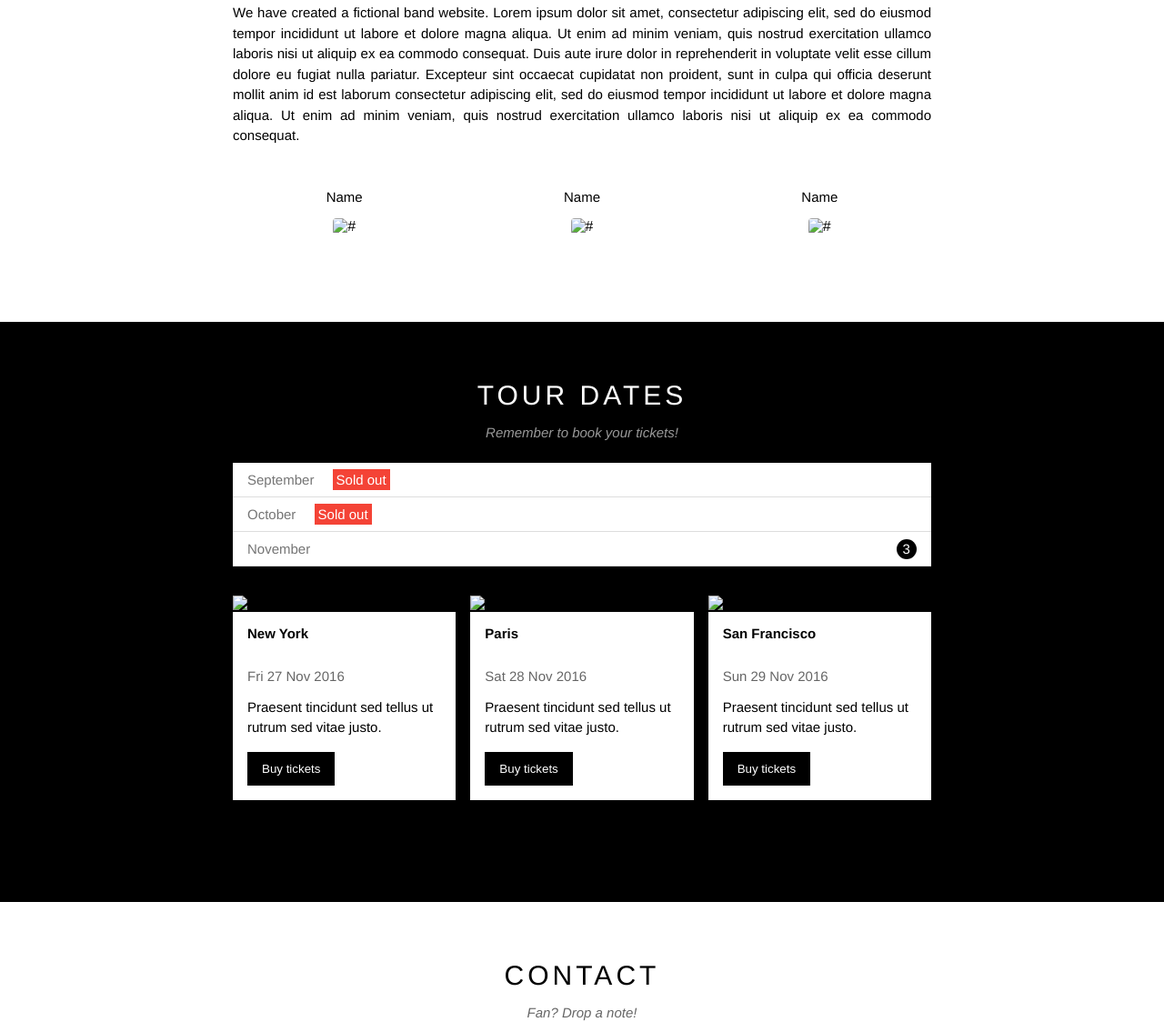
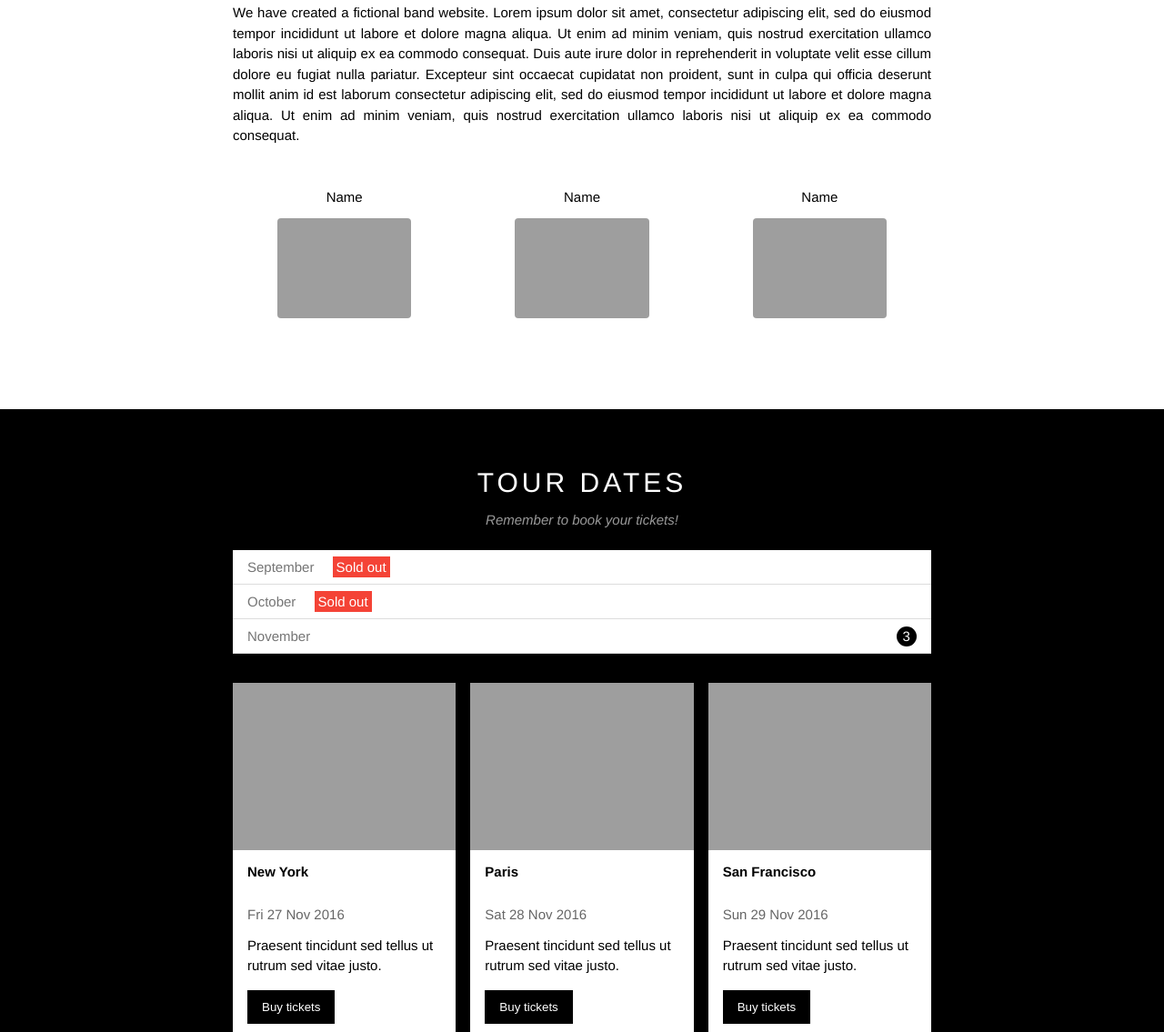
Before and after one commit to MyCareerPortfolios/w3-the-band, a plain HTML site: page index.html in a window 1280 px wide. Shown: the part 832-1967 px from the top of the page at 91% size. Drawn offline with Linux system fonts and the light colour scheme; the site is published under a folder, as on GitHub Pages, so addresses that start at the root find nothing.

Commit message:
Update index.html

```diff
--- a/index.html
+++ b/index.html
@@ -66,15 +66,15 @@
                     <div class="row member-list">
                         <div class="text-center column column-3 sm-column-1">
                             <p class="member-name">Name</p>
-                            <img src="/assets/img/about/bandmember-1.jpg" alt="#" class="member-img">
+                            <img src="./assets/img/about/bandmember-1.jpg" alt="#" class="member-img">
                         </div>
                         <div class="text-center column column-3 sm-column-1">
                             <p class="member-name">Name</p>
-                            <img src="/assets/img/about/bandmember-1.jpg" alt="#" class="member-img">
+                            <img src="./assets/img/about/bandmember-1.jpg" alt="#" class="member-img">
                         </div>
                         <div class="text-center column column-3 sm-column-1">
                             <p class="member-name">Name</p>
-                            <img src="/assets/img/about/bandmember-1.jpg" alt="#" class="member-img">
+                            <img src="./assets/img/about/bandmember-1.jpg" alt="#" class="member-img">
                         </div>
                     </div>
                 </div>
@@ -95,7 +95,7 @@
                         <!-- Tour place -->
                         <div class="row places-list">
                             <div class="column column-3 sm-column-1">
-                                <img src="/assets/img/tour/newyork.jpg" alt="NewYork" class="place-img">
+                                <img src="./assets/img/tour/newyork.jpg" alt="NewYork" class="place-img">
                                 <div class="place-content">
                                     <h4 class="place-content-heading">New York</h4>
                                     <p class="place-content-time">Fri 27 Nov 2016</p>
@@ -104,7 +104,7 @@
                                 </div>
                             </div>
                             <div class="column column-3 sm-column-1">
-                                <img src="/assets/img/tour/paris.jpg" alt="Paris" class="place-img">
+                                <img src="./assets/img/tour/paris.jpg" alt="Paris" class="place-img">
                                 <div class="place-content">
                                     <h4 class="place-content-heading">Paris</h4>
                                     <p class="place-content-time">Sat 28 Nov 2016</p>
@@ -113,7 +113,7 @@
                                 </div>
                             </div>
                             <div class="column column-3 sm-column-1">
-                                <img src="/assets/img/tour/sanfran.jpg" alt="San Francisco" class="place-img">
+                                <img src="./assets/img/tour/sanfran.jpg" alt="San Francisco" class="place-img">
                                 <div class="place-content">
                                     <h4 class="place-content-heading">San Francisco</h4>
                                     <p class="place-content-time">Sun 29 Nov 2016</p>
```
